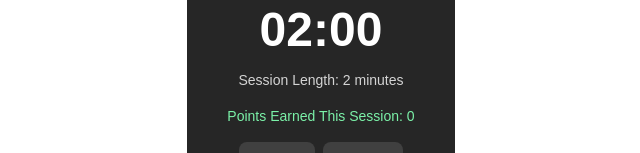
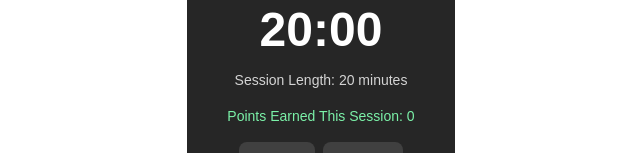
Before and after one commit to britaneydo/LoreLeaf, a Next.js app in the folder cozy-study-room/: page / in a window 1280 px wide. Shown: the part 320-473 px from the top of the page, without its empty margins (319-959 px from the left). Built offline with nearby package versions, Linux system fonts and the light colour scheme; no server answers; the database is empty.

Commit message:
PomodoroTimer.tsx Min_Minutes 20min, step 5min

```diff
--- a/cozy-study-room/components/PomodoroTimer.tsx
+++ b/cozy-study-room/components/PomodoroTimer.tsx
@@ -9,13 +9,13 @@ type PomodoroTimerProps = {
 };
 
 // Minimum timer length 20min
-const MIN_MINUTES = 2;
+const MIN_MINUTES = 20;
 
 // Maximum timer length 180min
 const MAX_MINUTES = 180;
 
 // increment/decrement for timer (5min)
-const STEP_MINUTES = 1;
+const STEP_MINUTES = 5;
 
 // How many seconds are in one minute
 const SECONDS_PER_MINUTE = 60;
```
